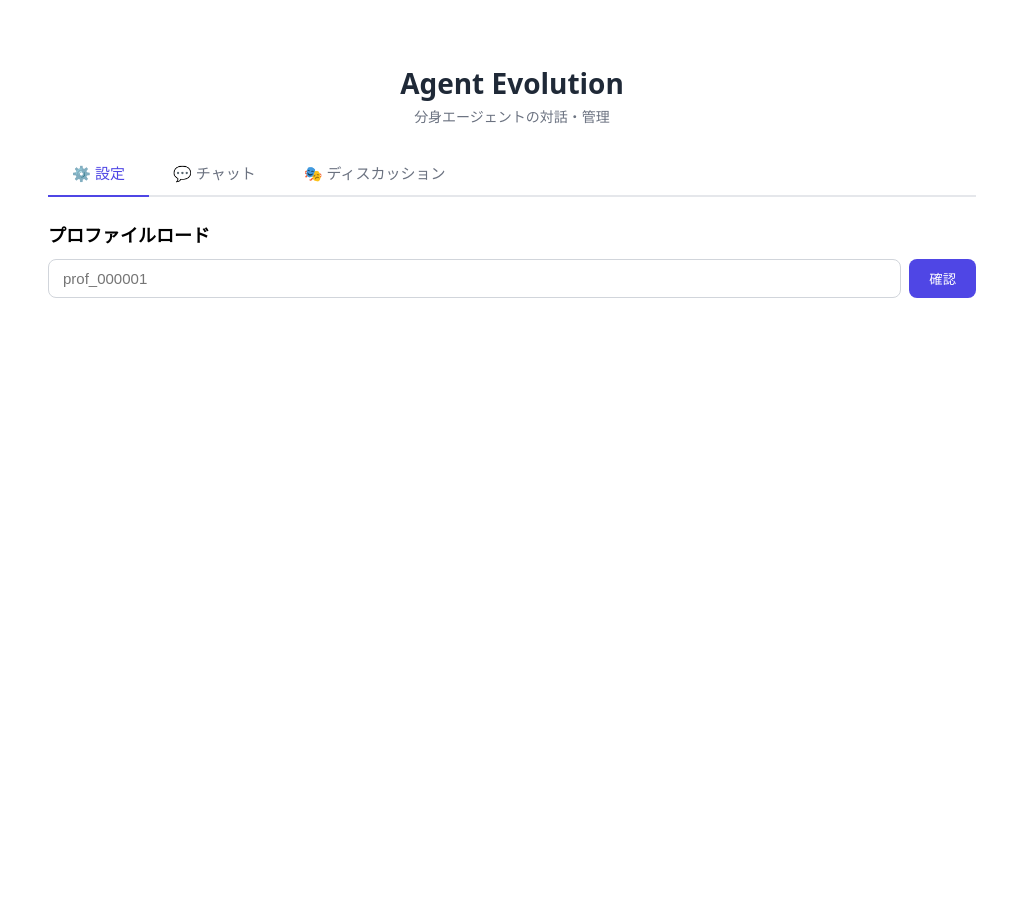
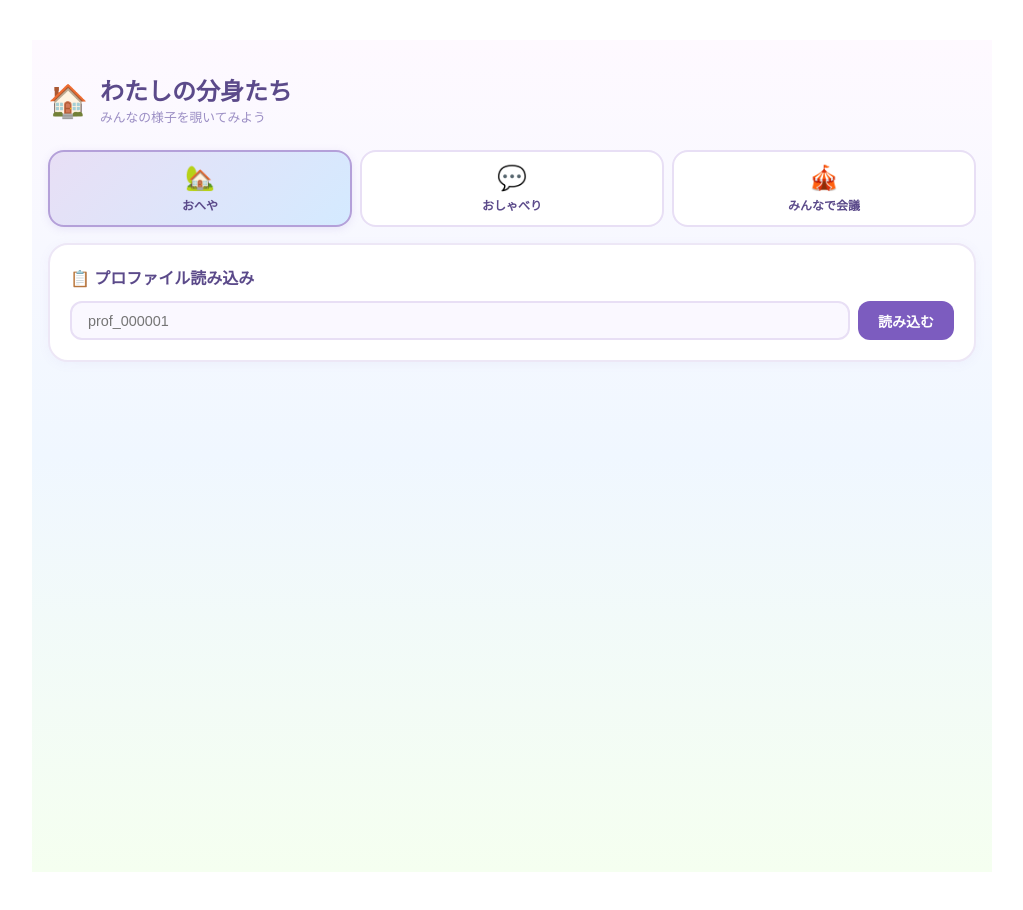
Before and after one commit to nekotoiruka/AgentProfiler, a Vue app in the folder frontend/: page /evolution in a window 1280 px wide. Shown: the whole page, without its empty margins (128-1151 px from the left). Before the commit the page ends 800 px from the top, so only its background shows below. Built offline with nearby package versions, Linux system fonts and the light colour scheme.

Commit message:
feat(ui): トモコレ風デザインテーマに全面リデザイン

```diff
--- a/frontend/src/views/EvolutionView.vue
+++ b/frontend/src/views/EvolutionView.vue
@@ -1,11 +1,8 @@
 <script setup lang="ts">
 /**
- * EvolutionView — Agent Evolution メインページ
+ * EvolutionView — トモコレ風 Agent Evolution メインページ
  *
- * 3つのタブで構成:
- * 1. チャット: 分身セレクト + 1対1チャット
- * 2. ディスカッション: マルチエージェント議論シアター
- * 3. 設定: プロファイルロード + エージェント作成
+ * カジュアル & かわいいデザインで分身たちの世界を覗く体験を提供する。
  */
 
 import { ref, onMounted } from 'vue'
@@ -44,6 +41,12 @@ const {
   progress, totalExpectedTurns, startDiscussion, reset: resetDiscussion,
 } = useDiscussion()
 
+// --- アバター絵文字（エージェントごとに割り当て） ---
+const AVATARS = ['😊', '🤔', '😎', '🌟', '🎨', '🦊', '🐱', '🌈', '✨', '🍀']
+function getAvatar(index: number): string {
+  return AVATARS[index % AVATARS.length]
+}
+
 // --- Actions ---
 
 async function handleLoadProfile() {
@@ -51,22 +54,18 @@ async function handleLoadProfile() {
   loadError.value = null
 
   if (!profileId.value.match(/^prof_\d{6}$/)) {
-    loadError.value = 'profile_id は prof_000001 の形式で入力してください'
+    loadError.value = 'prof_000001 のような形式で入力してね'
     return
   }
 
   try {
-    // まず既存セッションからプロファイルをロードする API を呼ぶ
-    const resp = await apiFetch<{ profile_id: string; status: string }>(
-      `/v1/evolution/profiles/${profileId.value}/prompt`
-    )
-    // プロンプト取得成功 = 既にロード済み
-    loadStatus.value = `プロファイル ${resp.profile_id} は既にロード済みです`
+    await apiFetch<{ profile_id: string }>(`/v1/evolution/profiles/${profileId.value}/prompt`)
+    loadStatus.value = '✨ プロファイル読み込み完了！'
     profileLoaded.value = true
     await listAgents(profileId.value)
   } catch (e: any) {
     if (e.status === 404) {
-      loadError.value = 'このプロファイルはまだシステムにロードされていません。Swagger UI (http://localhost:8001/docs) から POST /profiles でロードしてください。'
+      loadError.value = 'このプロファイルはまだ登録されていないみたい。質問フローを完了してからもう一度試してね！'
     } else {
       loadError.value = e.message
     }
@@ -78,7 +77,7 @@ async function handleCreateAgent() {
   const agent = await createAgent(profileId.value, newAgentName.value.trim())
   if (agent) {
     newAgentName.value = ''
-    loadStatus.value = `エージェント「${agent.display_name}」を作成しました`
+    loadStatus.value = `🎉 「${agent.display_name}」が誕生したよ！`
   }
 }
 
@@ -99,7 +98,6 @@ function handleStartDiscussion(agentIds: string[], theme: string) {
 }
 
 onMounted(() => {
-  // profile_id がクエリパラメータにあれば自動設定
   const params = new URLSearchParams(window.location.search)
   const pid = params.get('profile_id')
   if (pid) {
@@ -110,114 +108,147 @@ onMounted(() => {
 </script>
 
 <template>
-  <div class="evolution-view">
-    <header class="evolution-header">
-      <h1>Agent Evolution</h1>
-      <p class="subtitle">分身エージェントの対話・管理</p>
+  <div class="evo">
+    <!-- ヘッダー -->
+    <header class="evo-header">
+      <div class="evo-header__icon">🏠</div>
+      <div>
+        <h1 class="evo-header__title">わたしの分身たち</h1>
+        <p class="evo-header__sub">みんなの様子を覗いてみよう</p>
+      </div>
     </header>
 
-    <!-- タブ切り替え -->
-    <nav class="tabs" role="tablist">
+    <!-- タブナビゲーション -->
+    <nav class="evo-tabs">
       <button
-        v-for="tab in (['setup', 'chat', 'discussion'] as Tab[])"
-        :key="tab"
-        role="tab"
-        :aria-selected="activeTab === tab"
-        :class="['tab', { active: activeTab === tab }]"
-        @click="activeTab = tab"
+        v-for="tab in ([
+          { id: 'setup' as Tab, icon: '🏡', label: 'おへや' },
+          { id: 'chat' as Tab, icon: '💬', label: 'おしゃべり' },
+          { id: 'discussion' as Tab, icon: '🎪', label: 'みんなで会議' },
+        ])"
+        :key="tab.id"
+        :class="['evo-tab', { 'evo-tab--active': activeTab === tab.id }]"
+        @click="activeTab = tab.id"
       >
-        {{ tab === 'setup' ? '⚙️ 設定' : tab === 'chat' ? '💬 チャット' : '🎭 ディスカッション' }}
+        <span class="evo-tab__icon">{{ tab.icon }}</span>
+        <span class="evo-tab__label">{{ tab.label }}</span>
       </button>
     </nav>
 
-    <!-- 設定タブ -->
-    <section v-if="activeTab === 'setup'" class="tab-content">
-      <div class="setup-section">
-        <h2>プロファイルロード</h2>
-        <div class="input-row">
+    <!-- 設定タブ（おへや） -->
+    <section v-if="activeTab === 'setup'" class="evo-panel">
+      <div class="evo-card">
+        <h2 class="evo-card__title">📋 プロファイル読み込み</h2>
+        <div class="evo-input-group">
           <input
             v-model="profileId"
             type="text"
             placeholder="prof_000001"
-            class="text-input"
+            class="evo-input"
           />
-          <button class="btn-primary" @click="handleLoadProfile">確認</button>
+          <button class="evo-btn evo-btn--primary" @click="handleLoadProfile">読み込む</button>
         </div>
-        <p v-if="loadStatus" class="status-msg success">{{ loadStatus }}</p>
-        <p v-if="loadError" class="status-msg error">{{ loadError }}</p>
+        <p v-if="loadStatus" class="evo-msg evo-msg--ok">{{ loadStatus }}</p>
+        <p v-if="loadError" class="evo-msg evo-msg--err">{{ loadError }}</p>
       </div>
 
-      <div v-if="profileLoaded" class="setup-section">
-        <h2>エージェント作成</h2>
-        <div class="input-row">
+      <div v-if="profileLoaded" class="evo-card">
+        <h2 class="evo-card__title">🐣 新しい分身をつくる</h2>
+        <div class="evo-input-group">
           <input
             v-model="newAgentName"
             type="text"
-            placeholder="表示名を入力..."
-            class="text-input"
+            placeholder="なまえを入力..."
+            class="evo-input"
           />
           <button
-            class="btn-primary"
+            class="evo-btn evo-btn--accent"
             :disabled="!newAgentName.trim()"
             @click="handleCreateAgent"
           >
-            作成
+            うまれる！
           </button>
         </div>
       </div>
 
-      <div v-if="agents.length > 0" class="setup-section">
-        <h2>登録済みエージェント</h2>
-        <AgentList :profile-id="profileId" @select="handleSelectAgent" />
+      <!-- 分身一覧 -->
+      <div v-if="agents.length > 0" class="evo-card">
+        <h2 class="evo-card__title">🏠 住んでいる分身たち</h2>
+        <div class="evo-residents">
+          <button
+            v-for="(agent, idx) in agents"
+            :key="agent.agent_id"
+            class="evo-resident"
+            @click="handleSelectAgent(agent)"
+          >
+            <span class="evo-resident__avatar">{{ getAvatar(idx) }}</span>
+            <span class="evo-resident__name">{{ agent.display_name }}</span>
+          </button>
+        </div>
       </div>
     </section>
 
-    <!-- チャットタブ -->
-    <section v-if="activeTab === 'chat'" class="tab-content chat-layout">
-      <aside class="chat-sidebar">
-        <AgentList
-          v-if="profileId"
-          :profile-id="profileId"
-          @select="handleSelectAgent"
-        />
-        <p v-else class="hint">設定タブでプロファイルをロードしてください</p>
+    <!-- チャットタブ（おしゃべり） -->
+    <section v-if="activeTab === 'chat'" class="evo-panel evo-panel--chat">
+      <aside class="evo-sidebar">
+        <h3 class="evo-sidebar__title">だれと話す？</h3>
+        <div class="evo-residents evo-residents--compact">
+          <button
+            v-for="(agent, idx) in agents"
+            :key="agent.agent_id"
+            :class="['evo-resident evo-resident--sm', { 'evo-resident--selected': selectedAgent?.agent_id === agent.agent_id }]"
+            @click="handleSelectAgent(agent)"
+          >
+            <span class="evo-resident__avatar">{{ getAvatar(idx) }}</span>
+            <span class="evo-resident__name">{{ agent.display_name }}</span>
+          </button>
+        </div>
+        <p v-if="agents.length === 0" class="evo-hint">
+          おへやタブで分身を作ってね
+        </p>
       </aside>
-      <main class="chat-main">
+      <main class="evo-chat-main">
         <template v-if="selectedAgent">
-          <div class="chat-header">
-            <span class="agent-name">{{ selectedAgent.display_name }}</span>
-            <span v-if="threadId" class="thread-id">Thread: {{ threadId.slice(0, 8) }}...</span>
+          <div class="evo-chat-header">
+            <span class="evo-chat-header__avatar">{{ getAvatar(agents.findIndex(a => a.agent_id === selectedAgent!.agent_id)) }}</span>
+            <span class="evo-chat-header__name">{{ selectedAgent.display_name }}</span>
+            <span class="evo-chat-header__status">おしゃべり中</span>
           </div>
           <ChatThread :messages="messages" :streaming="streaming" />
           <ChatInput :disabled="chatLoading || streaming" @send="handleSendMessage" />
         </template>
-        <div v-else class="empty-state">
-          <p>左のリストからエージェントを選択してください</p>
+        <div v-else class="evo-empty">
+          <p>← だれかをえらんでね</p>
         </div>
       </main>
     </section>
 
-    <!-- ディスカッションタブ -->
-    <section v-if="activeTab === 'discussion'" class="tab-content">
+    <!-- ディスカッションタブ（みんなで会議） -->
+    <section v-if="activeTab === 'discussion'" class="evo-panel">
       <template v-if="!discussionId && !discStreaming">
+        <div class="evo-card">
+          <h2 class="evo-card__title">🎪 みんなで会議をひらく</h2>
           <DiscussionSetup :agents="agents" @start="handleStartDiscussion" />
-        <p v-if="agents.length < 2" class="hint">
-          ディスカッションには2体以上のエージェントが必要です。設定タブでエージェントを作成してください。
+          <p v-if="agents.length < 2" class="evo-hint">
+            会議には2人以上の分身が必要だよ。おへやで仲間を増やしてね！
           </p>
+        </div>
       </template>
       <template v-else>
+        <div class="evo-card evo-card--theater">
           <DiscussionTheater
             :turns="turns"
             :streaming="discStreaming"
             :progress="progress"
             :total-expected-turns="totalExpectedTurns"
           />
+        </div>
         <button
           v-if="!discStreaming"
-          class="btn-secondary"
+          class="evo-btn evo-btn--secondary"
           @click="resetDiscussion"
         >
-          新しいディスカッションを開始
+          🔄 もういっかい！
         </button>
       </template>
     </section>
@@ -225,99 +256,215 @@ onMounted(() => {
 </template>
 
 <style scoped>
-.evolution-view {
-  max-width: 1100px;
+/* === トモコレ風テーマ: パステル＆まるっとしたUI === */
+
+.evo {
+  max-width: 1000px;
   margin: 0 auto;
-  padding: 1.5rem 1rem;
+  padding: 1rem;
+  font-family: 'Hiragino Maru Gothic ProN', 'Kosugi Maru', system-ui, sans-serif;
+  background: linear-gradient(180deg, #fef9ff 0%, #f0f7ff 50%, #f5fff0 100%);
+  min-height: 100vh;
 }
 
-.evolution-header {
-  text-align: center;
-  margin-bottom: 1.5rem;
+/* --- ヘッダー --- */
+.evo-header {
+  display: flex;
+  align-items: center;
+  gap: 0.75rem;
+  padding: 1rem 0;
+  margin-bottom: 0.5rem;
 }
-.evolution-header h1 {
-  font-size: 1.75rem;
+.evo-header__icon { font-size: 2rem; }
+.evo-header__title {
+  font-size: 1.5rem;
   font-weight: 700;
-  color: #1f2937;
+  color: #5b4a8a;
   margin: 0;
 }
-.subtitle {
-  color: #6b7280;
-  font-size: 0.875rem;
-  margin: 0.25rem 0 0;
+.evo-header__sub {
+  font-size: 0.8rem;
+  color: #9b8ec4;
+  margin: 0;
 }
 
-/* Tabs */
-.tabs {
+/* --- タブ --- */
+.evo-tabs {
   display: flex;
-  gap: 0;
-  border-bottom: 2px solid #e5e7eb;
-  margin-bottom: 1.5rem;
+  gap: 0.5rem;
+  margin-bottom: 1rem;
 }
-.tab {
-  padding: 0.75rem 1.5rem;
-  border: none;
-  background: none;
-  font-size: 0.9375rem;
-  font-weight: 500;
-  color: #6b7280;
+.evo-tab {
+  flex: 1;
+  display: flex;
+  flex-direction: column;
+  align-items: center;
+  gap: 0.25rem;
+  padding: 0.75rem 0.5rem;
+  border: 2px solid #e8dff5;
+  border-radius: 16px;
+  background: white;
   cursor: pointer;
-  border-bottom: 2px solid transparent;
-  margin-bottom: -2px;
   transition: all 0.2s;
 }
-.tab.active {
-  color: #4f46e5;
-  border-bottom-color: #4f46e5;
+.evo-tab:hover { background: #faf5ff; border-color: #d4c4ed; }
+.evo-tab--active {
+  background: linear-gradient(135deg, #e8dff5, #d4eaff);
+  border-color: #b4a0d9;
+  box-shadow: 0 2px 8px rgba(139, 115, 200, 0.15);
 }
-.tab:hover:not(.active) { color: #374151; }
+.evo-tab__icon { font-size: 1.5rem; }
+.evo-tab__label { font-size: 0.75rem; font-weight: 600; color: #5b4a8a; }
 
-/* Tab content */
-.tab-content { min-height: 400px; }
+/* --- パネル --- */
+.evo-panel { min-height: 400px; }
+.evo-panel--chat { display: flex; gap: 0.75rem; height: 550px; }
 
-/* Setup */
-.setup-section { margin-bottom: 2rem; }
-.setup-section h2 { font-size: 1.125rem; font-weight: 600; margin-bottom: 0.75rem; }
-.input-row { display: flex; gap: 0.5rem; }
-.text-input {
+/* --- カード --- */
+.evo-card {
+  background: white;
+  border: 2px solid #ede7f6;
+  border-radius: 20px;
+  padding: 1.25rem;
+  margin-bottom: 1rem;
+  box-shadow: 0 2px 12px rgba(139, 115, 200, 0.06);
+}
+.evo-card--theater { padding: 0.75rem; }
+.evo-card__title {
+  font-size: 1rem;
+  font-weight: 700;
+  color: #5b4a8a;
+  margin: 0 0 0.75rem;
+}
+
+/* --- インプット --- */
+.evo-input-group { display: flex; gap: 0.5rem; }
+.evo-input {
   flex: 1;
-  padding: 0.625rem 0.875rem;
-  border: 1px solid #d1d5db;
-  border-radius: 0.5rem;
-  font-size: 0.9375rem;
+  padding: 0.6rem 1rem;
+  border: 2px solid #e8dff5;
+  border-radius: 12px;
+  font-size: 0.9rem;
+  background: #faf8ff;
+  transition: border-color 0.2s;
 }
-.btn-primary {
-  padding: 0.625rem 1.25rem;
-  background: #4f46e5;
-  color: white;
+.evo-input:focus { border-color: #b4a0d9; outline: none; background: white; }
+
+/* --- ボタン --- */
+.evo-btn {
+  padding: 0.6rem 1.25rem;
   border: none;
-  border-radius: 0.5rem;
-  font-weight: 500;
+  border-radius: 12px;
+  font-size: 0.875rem;
+  font-weight: 600;
   cursor: pointer;
+  transition: all 0.2s;
+  white-space: nowrap;
 }
-.btn-primary:disabled { opacity: 0.5; cursor: not-allowed; }
-.btn-secondary {
-  margin-top: 1rem;
-  padding: 0.5rem 1rem;
-  border: 1px solid #d1d5db;
-  border-radius: 0.5rem;
+.evo-btn--primary { background: #7c5cbf; color: white; }
+.evo-btn--primary:hover { background: #6a4bad; }
+.evo-btn--accent { background: #ff8fab; color: white; }
+.evo-btn--accent:hover { background: #f57c9e; }
+.evo-btn--accent:disabled { background: #f0c4d4; cursor: not-allowed; }
+.evo-btn--secondary {
   background: white;
+  border: 2px solid #e8dff5;
+  color: #5b4a8a;
+  margin-top: 0.75rem;
+}
+.evo-btn--secondary:hover { background: #faf5ff; }
+
+/* --- メッセージ --- */
+.evo-msg { font-size: 0.8rem; margin-top: 0.5rem; border-radius: 8px; padding: 0.4rem 0.75rem; }
+.evo-msg--ok { background: #e8f8e8; color: #2d7a3a; }
+.evo-msg--err { background: #fff0f0; color: #c53030; }
+.evo-hint { font-size: 0.8rem; color: #9b8ec4; font-style: italic; margin-top: 0.5rem; }
+
+/* --- 分身カード（レジデンツ） --- */
+.evo-residents {
+  display: grid;
+  grid-template-columns: repeat(auto-fill, minmax(120px, 1fr));
+  gap: 0.75rem;
+}
+.evo-residents--compact {
+  grid-template-columns: 1fr;
+  gap: 0.5rem;
+}
+.evo-resident {
+  display: flex;
+  flex-direction: column;
+  align-items: center;
+  gap: 0.375rem;
+  padding: 1rem 0.5rem;
+  background: linear-gradient(135deg, #fef5ff, #f5f0ff);
+  border: 2px solid #ede7f6;
+  border-radius: 16px;
   cursor: pointer;
+  transition: all 0.2s;
 }
-.status-msg { font-size: 0.875rem; margin-top: 0.5rem; }
-.status-msg.success { color: #059669; }
-.status-msg.error { color: #dc2626; }
-.hint { color: #9ca3af; font-size: 0.875rem; font-style: italic; }
+.evo-resident:hover {
+  border-color: #b4a0d9;
+  transform: translateY(-2px);
+  box-shadow: 0 4px 12px rgba(139, 115, 200, 0.15);
+}
+.evo-resident--sm {
+  flex-direction: row;
+  padding: 0.5rem 0.75rem;
+  border-radius: 12px;
+}
+.evo-resident--selected {
+  background: linear-gradient(135deg, #e4d4f7, #d4e8ff);
+  border-color: #8b73c8;
+}
+.evo-resident__avatar { font-size: 1.75rem; }
+.evo-resident--sm .evo-resident__avatar { font-size: 1.25rem; }
+.evo-resident__name { font-size: 0.8rem; font-weight: 600; color: #5b4a8a; }
 
-/* Chat layout */
-.chat-layout { display: flex; gap: 1rem; height: 600px; }
-.chat-sidebar { width: 220px; flex-shrink: 0; overflow-y: auto; border-right: 1px solid #e5e7eb; padding-right: 1rem; }
-.chat-main { flex: 1; display: flex; flex-direction: column; min-width: 0; }
-.chat-header {
-  display: flex; justify-content: space-between; align-items: center;
-  padding: 0.5rem 0; border-bottom: 1px solid #e5e7eb; margin-bottom: 0.5rem;
+/* --- サイドバー --- */
+.evo-sidebar {
+  width: 180px;
+  flex-shrink: 0;
+  padding-right: 0.5rem;
+  border-right: 2px solid #ede7f6;
+  overflow-y: auto;
 }
-.agent-name { font-weight: 600; font-size: 1rem; }
-.thread-id { font-size: 0.75rem; color: #9ca3af; }
-.empty-state { display: flex; align-items: center; justify-content: center; flex: 1; color: #9ca3af; }
+.evo-sidebar__title {
+  font-size: 0.8rem;
+  font-weight: 700;
+  color: #9b8ec4;
+  margin: 0 0 0.5rem;
+}
+
+/* --- チャットメイン --- */
+.evo-chat-main {
+  flex: 1;
+  display: flex;
+  flex-direction: column;
+  min-width: 0;
+  background: white;
+  border: 2px solid #ede7f6;
+  border-radius: 20px;
+  overflow: hidden;
+}
+.evo-chat-header {
+  display: flex;
+  align-items: center;
+  gap: 0.5rem;
+  padding: 0.75rem 1rem;
+  background: linear-gradient(135deg, #f8f0ff, #f0f5ff);
+  border-bottom: 2px solid #ede7f6;
+}
+.evo-chat-header__avatar { font-size: 1.5rem; }
+.evo-chat-header__name { font-weight: 700; color: #5b4a8a; font-size: 0.9rem; }
+.evo-chat-header__status { font-size: 0.7rem; color: #4ade80; margin-left: auto; }
+
+/* --- 空状態 --- */
+.evo-empty {
+  display: flex;
+  align-items: center;
+  justify-content: center;
+  flex: 1;
+  color: #b4a0d9;
+  font-size: 1rem;
+}
 </style>
```
Lines whose indentation alone changed are shown as unchanged.
